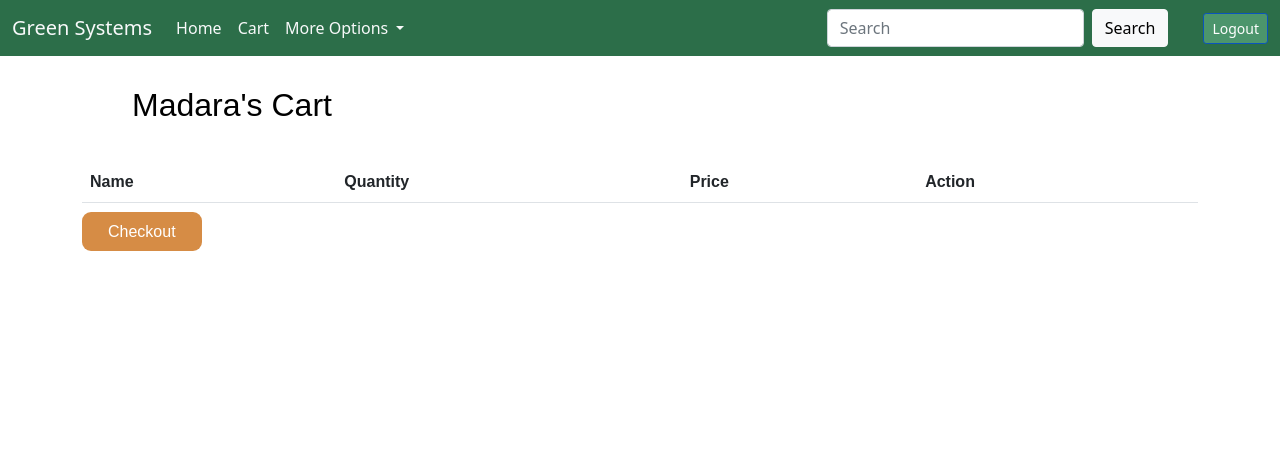
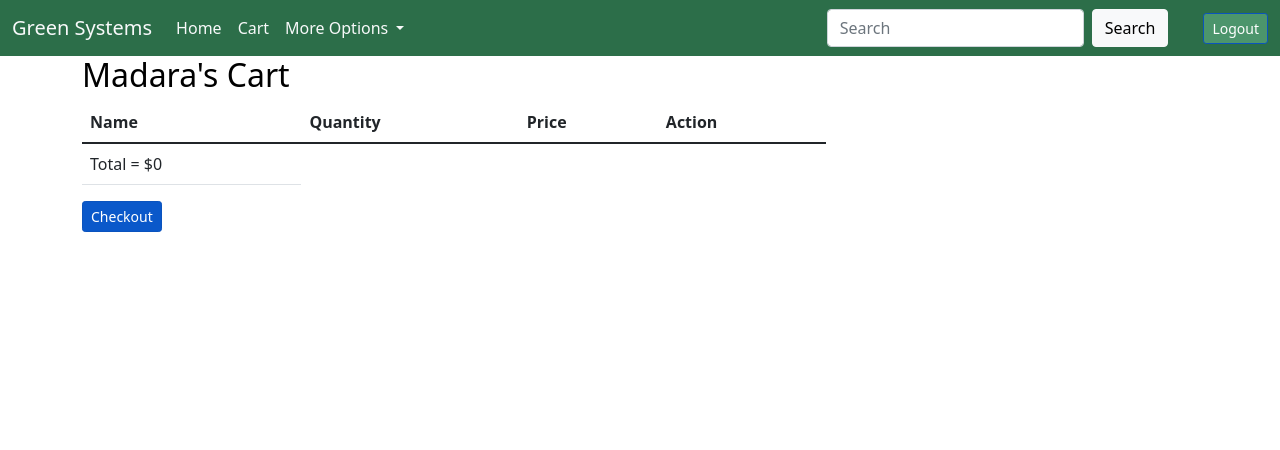
Before and after one commit to MatchHue/BackendGreenSystem, a Flask app: page /get_cart in a window 1280 px wide. Shown: the top 450 px of the page. After the commit the page ends 232 px from the top, so only its background shows below. Run offline with Flask 2, Linux system fonts and the light colour scheme; a user stored in the database is signed in; data comes from the database, SQL or seed files in the repository; both versions use the stored data as it was after the commit; lists and menus that the app fills with data are empty; parts of the project's set-up code (start-up, migrations or seed data) failed here and were passed over; some libraries are stand-ins or nearby versions.

Commit message:
fixed cart html

```diff
--- a/templates/cart.html
+++ b/templates/cart.html
@@ -7,14 +7,10 @@
 {{ super() }}
 
 {% block content %}
-<link href="https://maxcdn.bootstrapcdn.com/font-awesome/4.3.0/css/font-awesome.min.css" rel="stylesheet" />
-<div class="cart-name">
-  <h2>{{user.username}}'s Cart</h2>
-</div>
-
-<div class="cart">
+<h2>{{user.username}}'s Cart</h2>
+<div class="col-8">
     <table class="table table-hover table dark">
-      <thead class="cart-head">
+      <thead>
         <tr>
           <th scope="col">Name</th>
           <th scope="col">Quantity</th>
@@ -22,8 +18,8 @@
           <th scope="col">Action</th>
         </tr>
       </thead>
-      <tbody class="cart-body">
-            {%for item in items%}
+      <tbody>
+            {%for i in range(length)%}
           <tr>
               <td>{{ items[i].name }}</td>
               <td>{{ carts[i].cart_quantity}}</td>
@@ -31,12 +27,22 @@
               <td><a href="/delete_cart_item/{{carts[i].cart_id}}" class="btn btn_secondary bt-sm active">Remove Item</a></td>
           </tr>
           {%endfor%}
+          <tr>
+            <td>Total = ${{total}}</td>
+          </tr>
       </tbody>
     </table>
-    <div class="col-sm">
-        <a href="/checkout/{{user.id}}" class="button-checkout" >Checkout</a>
-    </div>
+    <a href="/checkout/{{user.id}}" class="btn btn-primary btn-sm active">Checkout</a>
   </div>
 
+<!--
+<p>{{user.username}}'s Cart</p>
+{%for item in items%}
 
+
+<p>{{item.name}}</p>
+<p>{{item.price}}</p>
+<p>{{item.cart_quantity}}</p>
+{%endfor%}
+-->
 {%endblock%}
```
Also changed, not shown: test.db.
